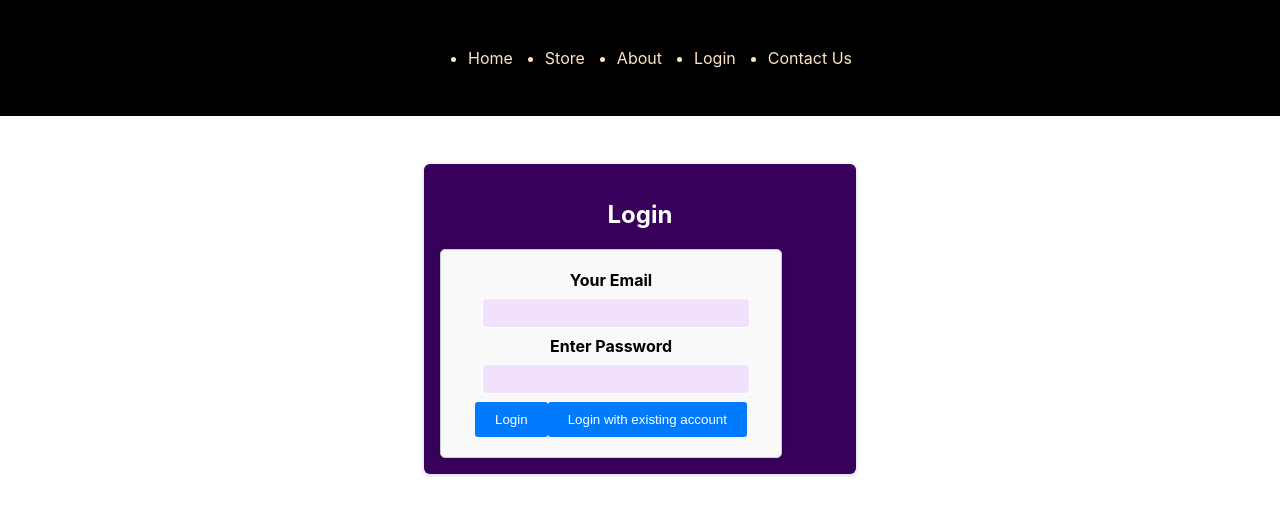
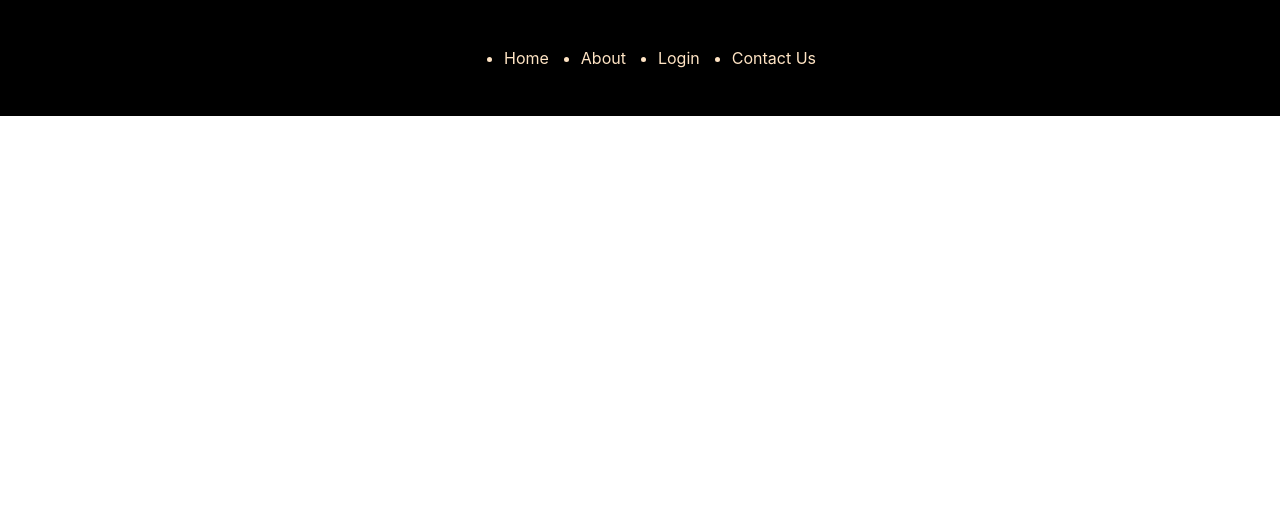
Before and after one commit to Sowmiya04Balachandran/ecommerce-website, a React (Create React App) app: page /store in a window 1280 px wide. Before the commit this address led to /login. Shown: the top 514 px of the page. Built offline with nearby package versions, Linux system fonts and the light colour scheme.

Commit message:
changed code

```diff
--- a/src/App.js
+++ b/src/App.js
@@ -1,6 +1,6 @@
 
-import React ,{useState} from 'react';
-import { BrowserRouter as Router, Route, Redirect } from 'react-router-dom';
+import React ,{useContext} from 'react';
+import { BrowserRouter as Router, Route } from 'react-router-dom';
 import MainHeader from './Links/MainHeader';
 import HomePage from './Pages/HomePage';
 import StorePage from './Pages/StorePage';
@@ -8,19 +8,14 @@ import AboutPage from './Pages/AboutPage';
 import ContactPage from './Pages/ContactPage';
 import ProductDetail from './Product/ProductDetail';
 import LoginPage from './Pages/LoginPage';
+import AuthContext from './AuthContext/AuthContext';
 //import Login from './Login/Login';
 
+
 const App = () => {
-  const [userIsLoggedIn, setUserIsLoggedIn] = useState(false);
+  const authCtx=useContext(AuthContext);
 
-  const handleLogin=()=>{
-    setUserIsLoggedIn(true);
-  }
-
-  const handleStore=()=>
-  {
-    setUserIsLoggedIn(false);
-  }
+  const isLoggedIn=authCtx.isLoggedIn;
 
   return (
     <Router>
@@ -29,9 +24,9 @@ const App = () => {
         <main>
           <Route path='/' exact><HomePage/></Route>
           <Route path="/home" component={HomePage} exact />
-          <Route path="/store" exact>{userIsLoggedIn ? <StorePage onLogout={handleStore}/> : <Redirect to={'/login'}/>}</Route>
+          {isLoggedIn && <Route path="/store" exact> <StorePage/></Route>}
           <Route path="/about" component={AboutPage} />
-          <Route path="/login"> {userIsLoggedIn ? <Redirect to="/store" /> : <LoginPage onLogin={handleLogin} />}</Route>
+          <Route path="/login">  <LoginPage /> </Route>
           <Route path="/contact" component={ContactPage} />
           <Route path="/product/:productId" component={ProductDetail} /> {/* Dynamic route */}
         </main>
--- /dev/null
+++ b/src/AuthContext/AuthContext.js
@@ -0,0 +1,36 @@
+import React, { useState } from'react';
+
+const AuthContext=React.createContext({
+    token:'',
+    isLoggedIn:false,
+    login:(token)=>{},
+    logout:()=>{},
+})
+
+export const AuthContextProvider=(props)=>{
+
+    const [token,setToken]=useState(null);
+
+    const userLoggedIn=!!token;
+
+    const loginHandler=(token)=>{
+        setToken(token);
+    }
+
+    const logoutHandler=()=>{
+        setToken(null)
+    }
+
+    const ContextValue={
+        token:token,
+        isLoggedIn:userLoggedIn,
+        login:loginHandler,
+        logout:logoutHandler,
+    }
+
+    return(
+        <AuthContext.Provider value={ContextValue}>{props.children}</AuthContext.Provider>
+    )
+}
+
+export default AuthContext;
--- a/src/Links/MainHeader.js
+++ b/src/Links/MainHeader.js
@@ -1,7 +1,14 @@
 import { NavLink } from "react-router-dom";
 import classes from "./MainHeader.module.css";
+import { useContext } from "react";
+import AuthContext from "../AuthContext/AuthContext";
 
 const MainNavigation = () => {
+
+  const authCtx=useContext(AuthContext);
+
+  const isLoggedIn=authCtx.isLoggedIn;
+
   return (
     <header className={classes.header}>
       <nav>
@@ -9,15 +16,18 @@ const MainNavigation = () => {
           <li>
             <NavLink to="/home">Home</NavLink>
           </li>
+          {isLoggedIn &&
           <li>
             <NavLink to="/store">Store</NavLink>
           </li>
+          }
           <li>
             <NavLink to="/about">About</NavLink>
           </li>
-          <li>
+          { !isLoggedIn && <li>
             <NavLink to="/login">Login</NavLink>
           </li>
+}
           <li>
             <NavLink to="/contact">Contact Us</NavLink>
           </li>
--- a/src/Login/Login.js
+++ b/src/Login/Login.js
@@ -1,61 +1,72 @@
-import { useState, useRef } from "react";
+import { useState, useRef,useContext } from "react";
 import classes from "./Login.module.css";
+import AuthContext from "../AuthContext/AuthContext";
 import { useHistory } from "react-router-dom";
 
+
 const Login = () => {
-  const [isLogin, setLogin] = useState(true);
-  const [isLoading, setIsLoading] = useState(false);
-
   const emailInputRef = useRef();
   const passwordInputRef = useRef();
 
-  const history = useHistory();
+  const authCtx=useContext(AuthContext);
+
+  const  history=useHistory();
+
+  const [isLoading,setisLoading]=useState(false);
+  const [isLogin, setIsLogin] = useState(true);
 
   const switchAuthHandler = () => {
-    setLogin((prevState) => !prevState);
+    setIsLogin((prevState) => !prevState);
   };
-
   const submitHandler = (event) => {
     event.preventDefault();
 
     const enteredEmail = emailInputRef.current.value;
     const enteredPassword = passwordInputRef.current.value;
-    setIsLoading(true);
 
-    if (isLogin) {
-      console.log(enteredEmail, enteredPassword);
-      history.push("/store");
-    } else {
-      fetch(
-        "https://identitytoolkit.googleapis.com/v1/accounts:signUp?key=AIzaSyBe59Ffpjr8AlNv8oSvdCXFsjXtfB8EPpQ",
+    let url;
+
+    setisLoading(true);
+
+    if(isLogin){
+  url='https://identitytoolkit.googleapis.com/v1/accounts:signInWithPassword?key=AIzaSyAewrRSvuTkoFmEg6jPyX27gOkmIIAGL38'
+    }else{
+      url='https://identitytoolkit.googleapis.com/v1/accounts:signUp?key=AIzaSyAewrRSvuTkoFmEg6jPyX27gOkmIIAGL38'
+    }
+    fetch(url,{
+      method:'POST',
+      body:JSON.stringify({
+        email:enteredEmail,
+        password:enteredPassword,
+        returnSecureToken:true,
+      }),
+      headers:{
+        'Content-Type':'application/json',
+      }
+
+    }
+    ).then((res)=>{
+      setisLoading(false);
+      if(res.ok){
+       return res.json();
+      }else{
+        return res.json().then(data=>
         {
-          method: "POST",
-          body: JSON.stringify({
-            email: enteredEmail,
-            password: enteredPassword,
-            returnSecureToken: true,
-          }),
-          headers: {
-            "Content-Type": "application/json",
-          },
-        }
-      ).then((res) => {
-        setIsLoading(false);
+         let errorMessage='Authentication Error';
+         if(data && data.error && data.error.message){
+          errorMessage=data.error.message;
+         }
+         throw new Error(errorMessage);
+        })
+      }
+    }).then((data)=>{
+      console.log(data);
 
-        console.log(res);
-        if (res.ok) {
-          history.push("/store");
-        } else {
-          return res.json().then((data) => {
-            let errorMessage = "Authentication fail";
-            if (data && data.error && data.error.message) {
-              errorMessage = data.error.message;
-            }
-            alert(errorMessage);
-          });
-        }
-      });
-    }
+      authCtx.login(data.idToken);
+      history.push('/store')
+    }).catch((error)=>{
+      alert(error.message);
+    });
   };
 
   return (
@@ -76,12 +87,10 @@ const Login = () => {
           />
         </div>
         <div className={classes.action}>
-          {!isLoading && (
-            <button type="submit">
-              {isLogin ? "Login" : "Create Account"}
-            </button>
-          )}
-          {isLoading && <p>Sending Request....</p>}
+          {!isLoading && <button type="submit">{isLogin ? "Login" : "Create Account"}</button>}
+          {isLoading && <p>Sending Your Request...</p>}
+
+
           <button
             type="button"
             className={classes.toggle}
--- a/src/Pages/StorePage.js
+++ b/src/Pages/StorePage.js
@@ -1,17 +1,8 @@
-import {useHistory} from  'react-router-dom'
+//import {useHistory} from  'react-router-dom'
 import Product from  "../Product/Product";
-import { useEffect } from 'react';
+//import { useEffect } from 'react';
 
 const StorePage=()=>{
-    const history=useHistory(false)
-
-    const userLoggedIn=false;
-
-    useEffect(()=>{
-        if(!userLoggedIn){
-            history.push('/login')
-        }
-    },[userLoggedIn,history])
 
     return (
         <Product/>
--- a/src/index.js
+++ b/src/index.js
@@ -4,12 +4,15 @@ import './index.css';
 import App from './App';
 import  {BrowserRouter} from 'react-router-dom'
 import reportWebVitals from './reportWebVitals';
+import { AuthContextProvider } from './AuthContext/AuthContext';
 
 const root = ReactDOM.createRoot(document.getElementById('root'));
 root.render(
+  <AuthContextProvider>
   <BrowserRouter>
     <App />
     </BrowserRouter>
+    </AuthContextProvider>
 
 );
 
```
